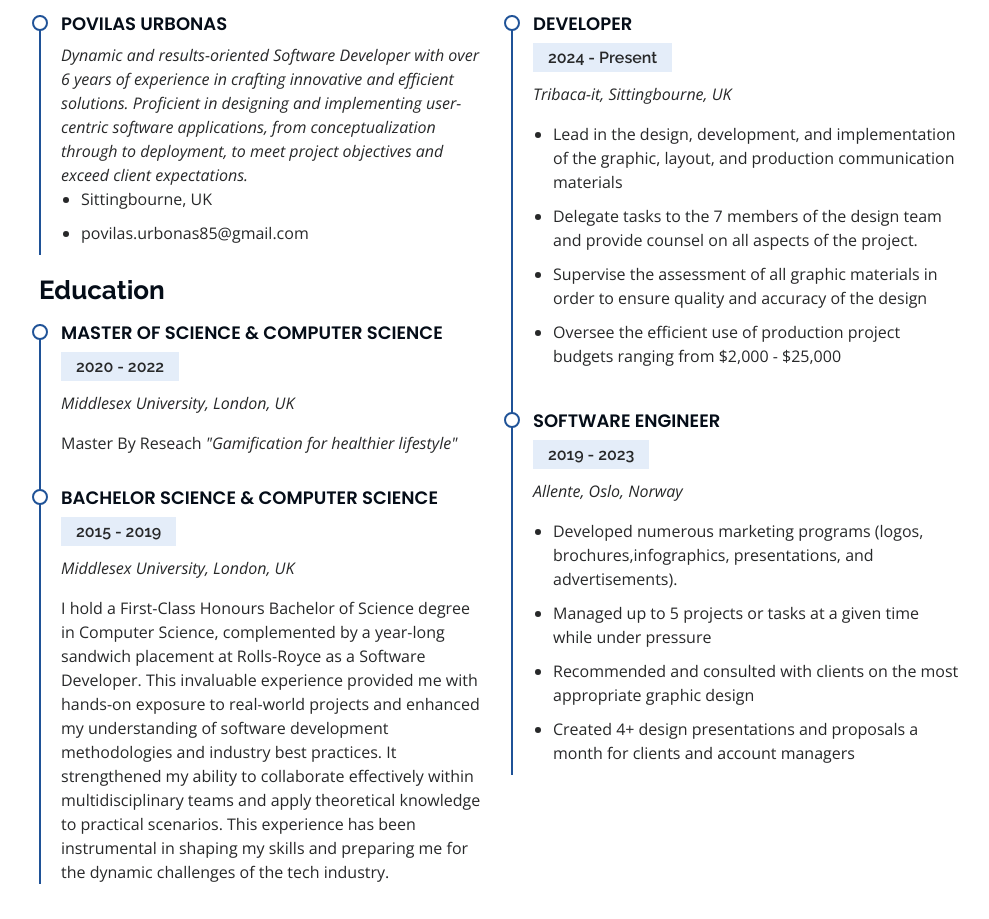
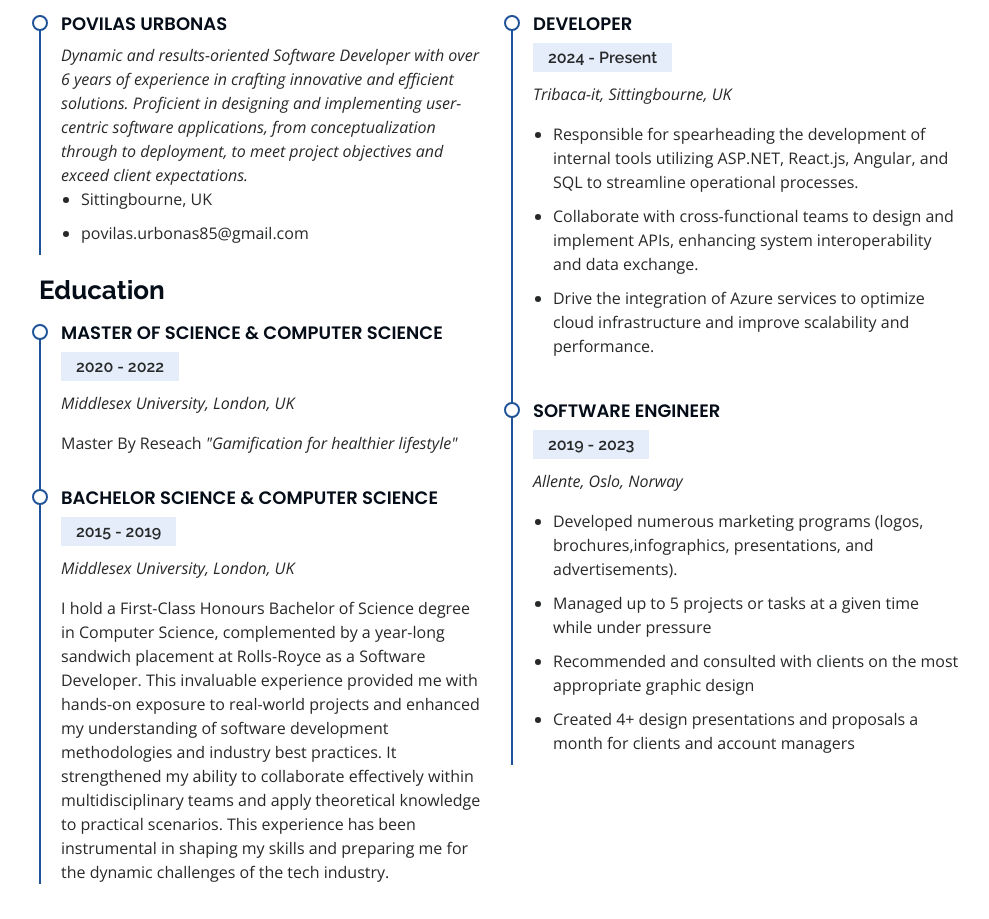
Before and after one commit to PovilasU/porfolio, a plain HTML site: page index.html in a window 1280 px wide. Shown: the part 2403-3322 px from the top of the page, without its empty margins (291-1280 px from the left). Drawn offline with nearby package versions, Linux system fonts and the light colour scheme.

Commit message:
updated job section

```diff
--- a/index.html
+++ b/index.html
@@ -483,26 +483,15 @@
             <div class="col-lg-6" data-aos="fade-up" data-aos-delay="100">
               <h3 class="resume-title">Professional Experience</h3>
               <div class="resume-item">
+
                 <h4>Developer</h4>
                 <h5>2024 - Present</h5>
                 <p><em>Tribaca-it, Sittingbourne, UK </em></p>
                 <ul>
-                  <li>
-                    Lead in the design, development, and implementation of the
-                    graphic, layout, and production communication materials
-                  </li>
-                  <li>
-                    Delegate tasks to the 7 members of the design team and
-                    provide counsel on all aspects of the project.
-                  </li>
-                  <li>
-                    Supervise the assessment of all graphic materials in order
-                    to ensure quality and accuracy of the design
-                  </li>
-                  <li>
-                    Oversee the efficient use of production project budgets
-                    ranging from $2,000 - $25,000
-                  </li>
+                  <li>Responsible for spearheading the development of internal tools utilizing ASP.NET, React.js, Angular, and SQL to streamline operational processes.</li>
+                  <li>Collaborate with cross-functional teams to design and implement APIs, enhancing system interoperability and data exchange.</li>
+                  <li>Drive the integration of Azure services to optimize cloud infrastructure and improve scalability and performance.</li>
+                </ul>
                 </ul>
               </div>
               <div class="resume-item">
```
